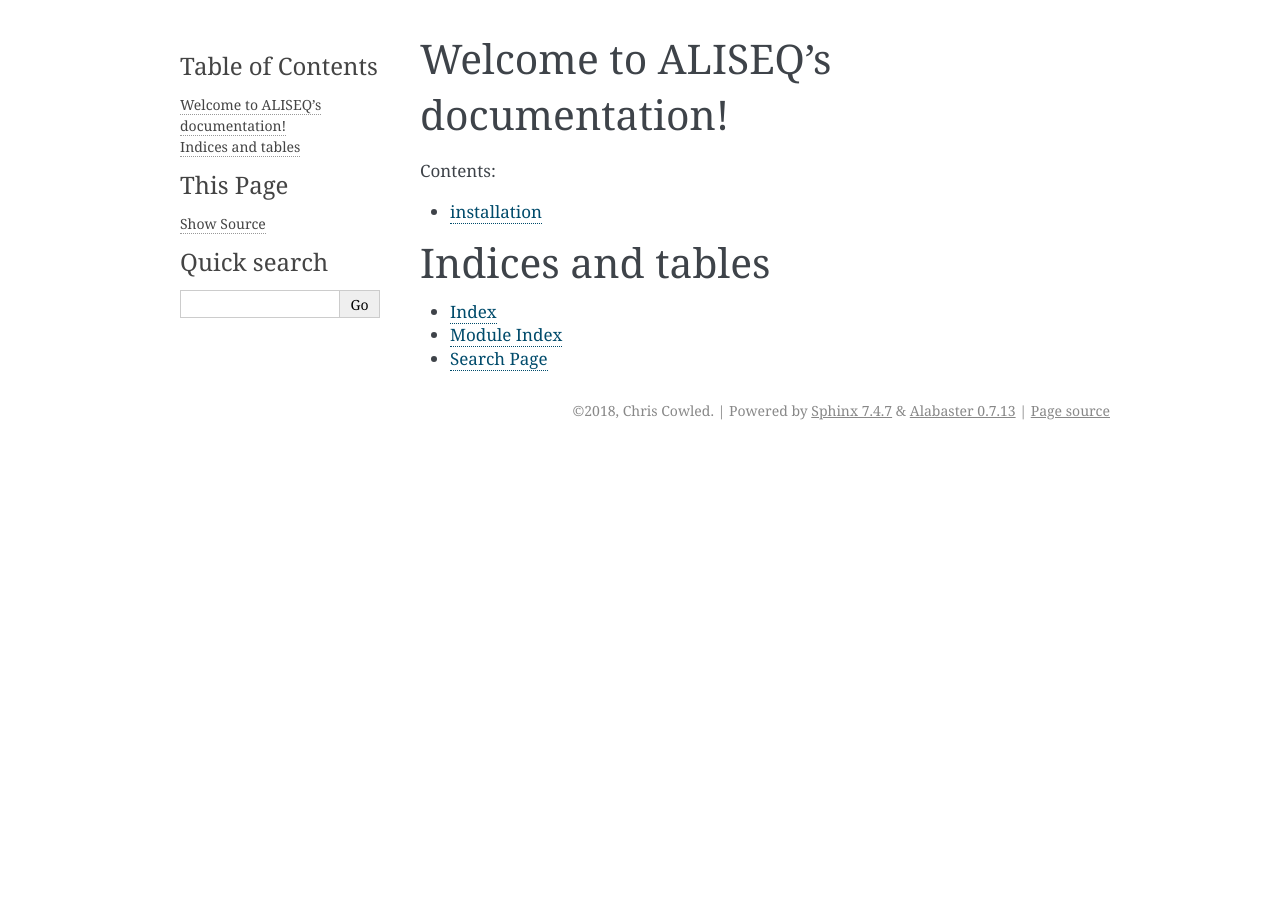
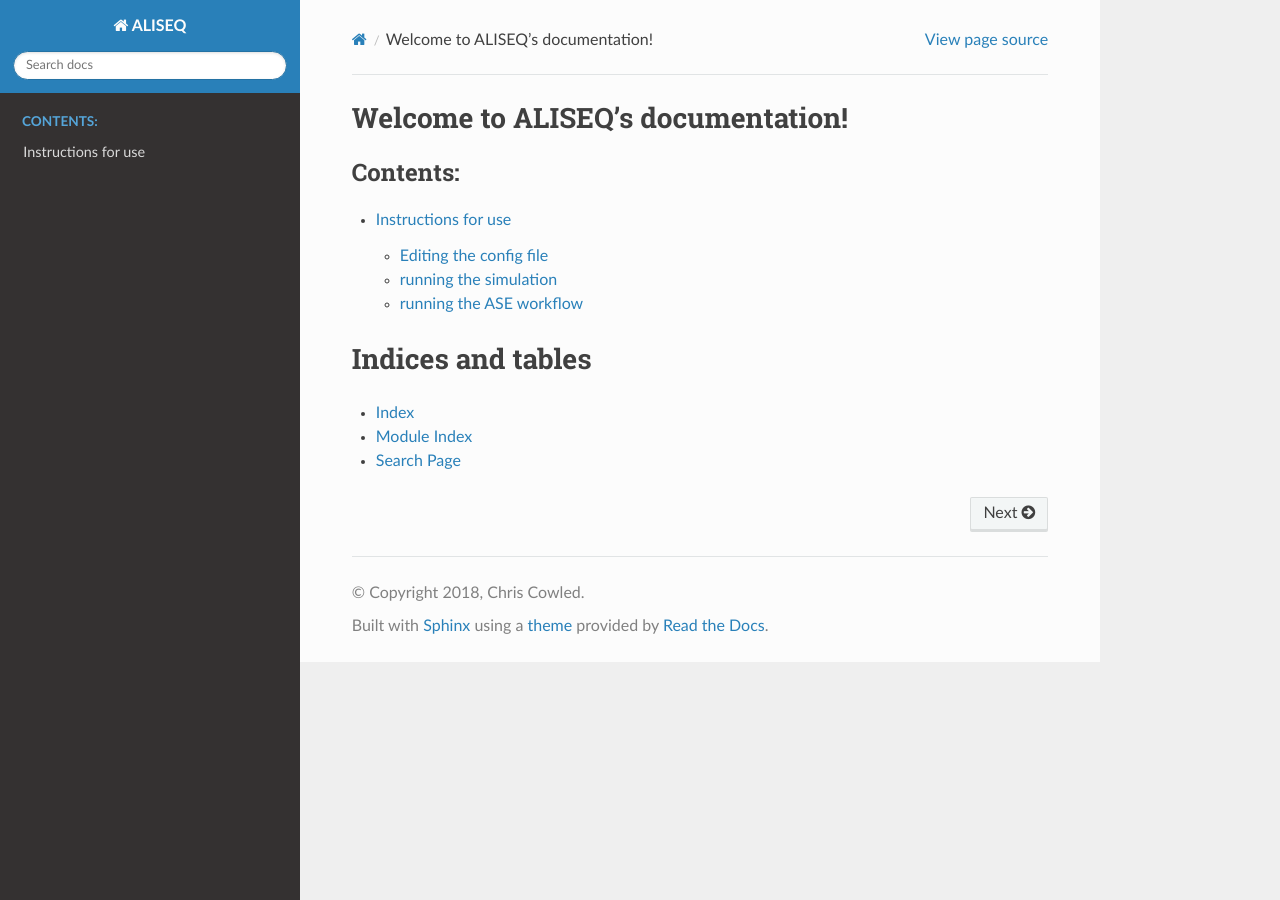
Before and after one commit to vertical-space/ALISEQ, a Sphinx documentation site: the page built from docs/source/index.rst, in a window 1280 px wide. Built offline with Sphinx 7.4.7 and the Read the Docs theme 2.0.0, drawn with Linux system fonts in a browser that asks for light colours.

Commit message:
update docs

```diff
--- a/docs/source/conf.py
+++ b/docs/source/conf.py
@@ -11,10 +11,11 @@
 # If extensions (or modules to document with autodoc) are in another directory,
 # add these directories to sys.path here. If the directory is relative to the
 # documentation root, use os.path.abspath to make it absolute, like shown here.
-#
-# import os
-# import sys
-# sys.path.insert(0, os.path.abspath('.'))
+
+import os
+import sys
+
+sys.path.insert(0, os.path.abspath('..'))
 
 
 # -- Project information -----------------------------------------------------
@@ -71,7 +72,7 @@
 exclude_patterns = ['_build', 'Thumbs.db', '.DS_Store']
 
 # The name of the Pygments (syntax highlighting) style to use.
-pygments_style = None
+pygments_style = 'friendly'
 
 
 # -- Options for HTML output -------------------------------------------------
@@ -79,7 +80,7 @@
 # The theme to use for HTML and HTML Help pages.  See the documentation for
 # a list of builtin themes.
 #
-html_theme = 'alabaster'
+html_theme = 'sphinx_rtd_theme'
 
 # Theme options are theme-specific and customize the look and feel of a theme
 # further.  For a list of options available for each theme, see the
```
Also changed, not shown: README.rst (+80 -2 lines).
